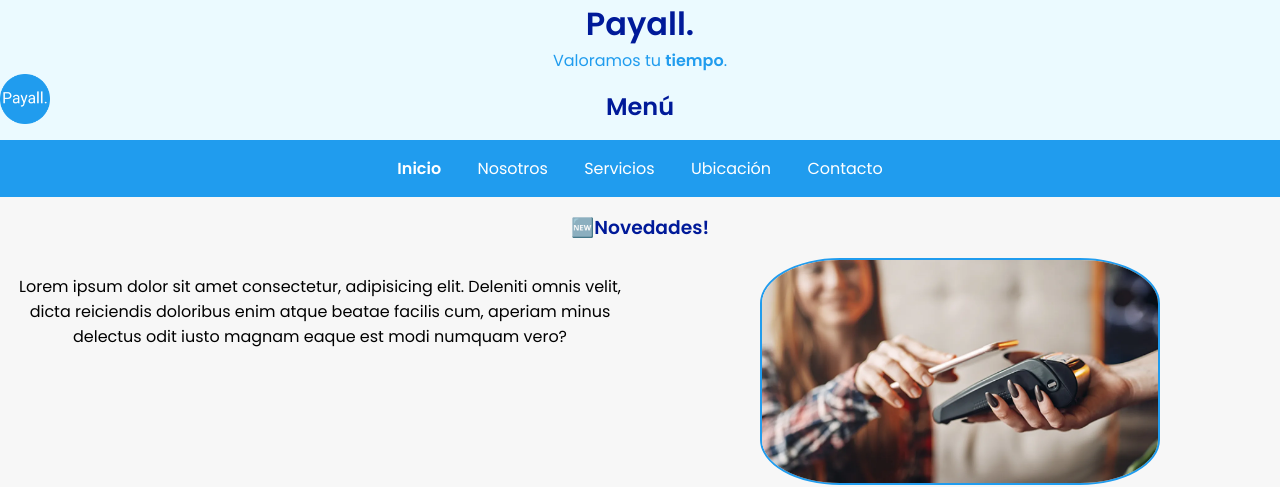
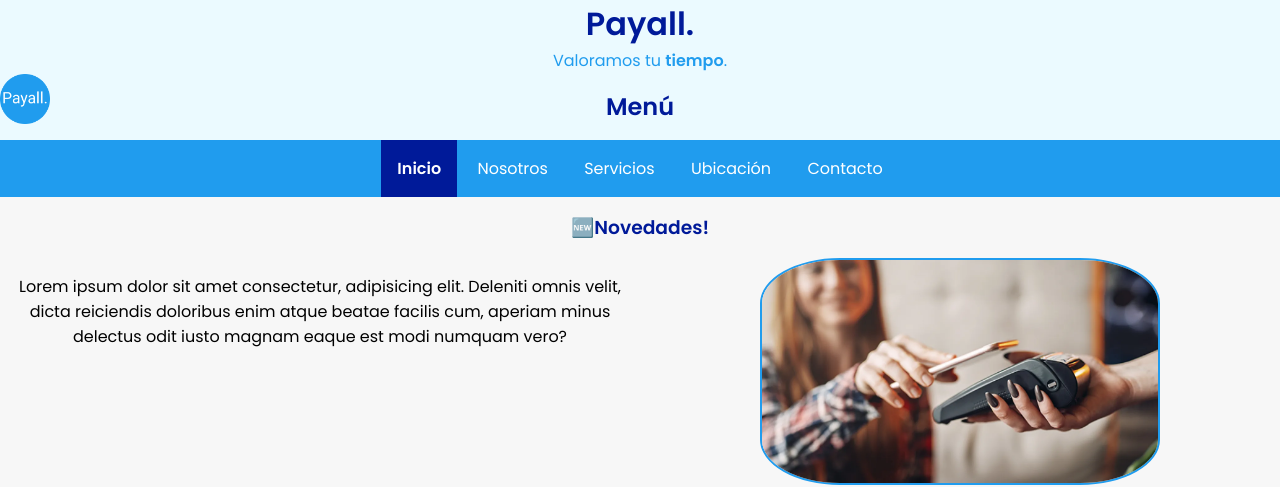
Before and after one commit to maxivienni90/proyecto, a plain HTML site: page index.html in a window 1280 px wide. In both pictures the pointer is over the item 419 px from the left and 168 px from the top of the page. Shown: the top 487 px of the page. Drawn offline with Linux system fonts and the light colour scheme.

Commit message:
agregue animaciones al menú

```diff
--- a/estilo.css
+++ b/estilo.css
@@ -104,6 +104,13 @@ li{
     display: inline-block;
     text-decoration: none;
     padding: 1rem;
+}
+li:hover{
+    display: inline-block;
+    text-decoration: none;
+    padding: 1rem;
+    background-color: #001a99;
+    color: white;
 }
 a{
     display: inline-block;
```
